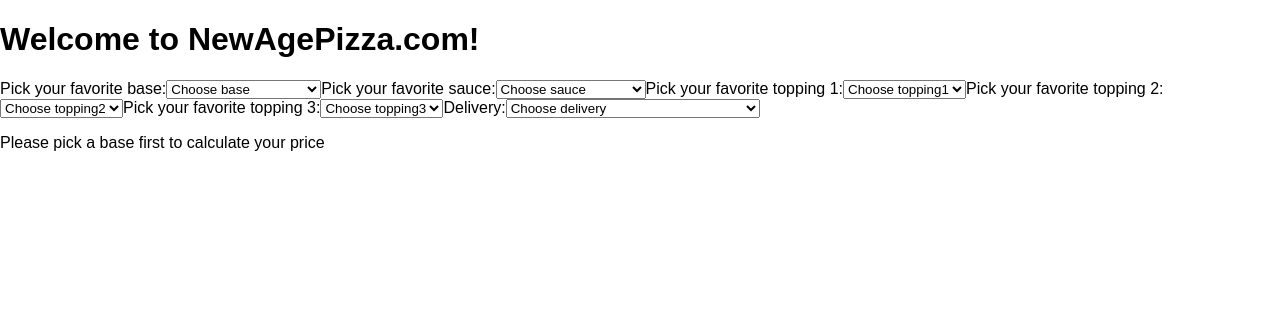
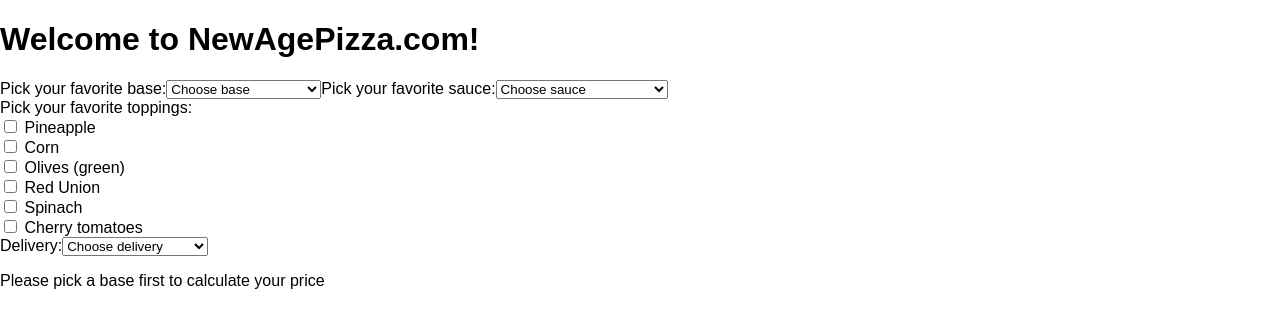
Before and after one commit to gitstephanie/pizzaconfigurator, a React (Create React App) app: page / in a window 1280 px wide. Shown: the top 328 px of the page. Built offline with nearby package versions, Linux system fonts and the light colour scheme.

Commit message:
Toppings are now checkboxes and are in one file. Also all option boxes are no longer hardcoded for base, sauce, delivery.

```diff
--- a/src/components/Delivery.jsx
+++ b/src/components/Delivery.jsx
@@ -5,18 +5,9 @@
 
 
 class Delivery extends React.Component {
-    constructor(props){
-        super(props)
-    this.state = {
-        deliverytype: ''
-    }
-this.onChange = this.onChange.bind(this)
-}
-
     onChange = (event) => {
         this.props.dispatch(chooseDelivery(event.target.value))
      }
-
 
     render () {
         return (
@@ -24,8 +15,11 @@
                 Delivery:
                 <select value={this.props.delivery} onChange={this.onChange}>
                     <option value='-1'>Choose delivery</option>
-            <option value={deliverytype[0].id}>{deliverytype[0].name}</option>
-            <option value={deliverytype[1].id}>{deliverytype[1].name} ({deliverytype[1].percentage}% extra costs)</option>
+                    {
+                        deliverytype.map(
+                            d => <option key={d.id} value={d.id}>{d.name}</option>
+                        )
+                    }
                 </select>
             </label>
         )
--- a/src/components/PizzaContainer.jsx
+++ b/src/components/PizzaContainer.jsx
@@ -2,37 +2,21 @@
 import {connect} from 'react-redux'
 import Base from './Base'
 import Sauce from './Sauce'
-import Topping1 from './Topping1'
-import Topping2 from './Topping2'
-import Topping3 from './Topping3'
+import Toppings from './Toppings'
 import Delivery from './Delivery'
 import TotalPrice from './TotalPrice'
 
 class PizzaContainer extends React.Component {
-  constructor(props) {
-    super(props)
-    this.state = {
-       base: '',
-       sauce: '',
-       topping1: '',
-       topping2: '',
-       topping3: '',
-       droneDelivery: false,
-       readyToOrder: false
-    }
-  }
   render() {
   //console.log(`Base: ${this.props.base}`)
   //console.log(`Sauce: ${this.props.sauce}`)
-    //console.log(`Topping: ${this.props.topping}`)
-    //console.log(`Delivery: ${this.props.deliverytype}`)
+  //console.log(`Topping: ${this.props.toppings}`)
+  //console.log(`Delivery: ${this.props.delivery}`)
   return (
     <div>
-        <Base currentBase={this.props.base}/>
+      <Base/>
       <Sauce/>
-        <Topping1/>
-        <Topping2/>
-        <Topping3/>
+      <Toppings/>
       <Delivery/>
       <TotalPrice pizza={this.props}/>
     </div>
@@ -44,9 +28,7 @@
   return {
     base: state.pizza.base,
     sauce: state.pizza.sauce,
-    topping1: state.pizza.topping1,
-    topping2: state.pizza.topping2,
-    topping3: state.pizza.topping3,
+    toppings: state.pizza.toppings,
     delivery: state.pizza.delivery
   }
 }
--- a/src/components/Sauce.jsx
+++ b/src/components/Sauce.jsx
@@ -4,13 +4,6 @@
 import {connect} from 'react-redux'
 
 class Sauce extends React.Component {
-    constructor(props){
-        super(props)
-        this.state = {
-            sauce: ''
-        }
-        this.onChange = this.onChange.bind(this)
-    }
 
 onChange = (event) => {
         this.props.dispatch(chooseSauce(event.target.value))
@@ -22,9 +15,11 @@
         Pick your favorite sauce:
         <select value={this.props.sauce} onChange={this.onChange}>
             <option value='-1'>Choose sauce</option>
-            <option value={sauces[0].id}>{sauces[0].name}</option>
-            <option value={sauces[1].id}>{sauces[1].name} (+ {sauces[1].price} euro)</option>
-            <option value={sauces[2].id}>{sauces[2].name} (+ {sauces[2].price} euro)</option>
+            {
+                sauces.map(
+                    s => <option key={s.id} value={s.id}>{s.name} {s.price > 0 ? `(${s.price} euro extra)` : ""}</option>
+                )
+            }
         </select>
       </label>
     )
--- a/src/components/Topping1.jsx
+++ /dev/null
@@ -1,44 +0,0 @@
-import React from 'react';
-import {chooseTopping1} from '../actions/pizza'
-import {toppings} from '../pizza.json'
-import {connect} from 'react-redux'
-
-class Topping1 extends React.Component {
-    constructor(props){
-        super(props)
-    this.state = {
-        topping1: ''
-    }
-this.onChange = this.onChange.bind(this)
-}
-
-onChange = (event) => {
-        this.props.dispatch(chooseTopping1(event.target.value))
-      }
-
-render () {
-    return (
-        <label>
-        Pick your favorite topping 1:
-        <select value={this.props.topping1} onChange={this.onChange}>
-	    <option value='-1'>Choose topping1</option>
-        <option value='0'>No topping</option>
-	    <option value={toppings[0].id}>{toppings[0].name}</option>
-	    <option value={toppings[1].id}>{toppings[1].name}</option>
-	    <option value={toppings[2].id}>{toppings[2].name}</option>
-	    <option value={toppings[3].id}>{toppings[3].name}</option>
-	    <option value={toppings[4].id}>{toppings[4].name}</option>
-	    <option value={toppings[5].id}>{toppings[5].name}</option>
-        </select>
-      </label>
-    )
-}
-}
-
-const mapStateToProps = (state) => {
-    return {
-        state
-    }
-}
-
-export default connect (mapStateToProps)(Topping1);
--- a/src/components/Topping2.jsx
+++ /dev/null
@@ -1,44 +0,0 @@
-import React from 'react';
-import {chooseTopping2} from '../actions/pizza'
-import {toppings} from '../pizza.json'
-import {connect} from 'react-redux'
-
-class Topping2 extends React.Component {
-    constructor(props){
-        super(props)
-    this.state = {
-        topping1: ''
-    }
-this.onChange = this.onChange.bind(this)
-}
-
-onChange = (event) => {
-        this.props.dispatch(chooseTopping2(event.target.value))
-      }
-
-render () {
-    return (
-        <label>
-        Pick your favorite topping 2:
-        <select value={this.props.topping2} onChange={this.onChange}>
-	    <option value='-1'>Choose topping2</option>
-        <option value='0'>No topping</option>
-	    <option value={toppings[0].id}>{toppings[0].name}</option>
-	    <option value={toppings[1].id}>{toppings[1].name}</option>
-	    <option value={toppings[2].id}>{toppings[2].name}</option>
-	    <option value={toppings[3].id}>{toppings[3].name}</option>
-	    <option value={toppings[4].id}>{toppings[4].name}</option>
-	    <option value={toppings[5].id}>{toppings[5].name}</option>
-        </select>
-      </label>
-    )
-}
-}
-
-const mapStateToProps = (state) => {
-    return {
-        state
-    }
-}
-
-export default connect (mapStateToProps)(Topping2);
--- a/src/components/Topping3.jsx
+++ /dev/null
@@ -1,44 +0,0 @@
-import React from 'react';
-import {chooseTopping3} from '../actions/pizza'
-import {toppings} from '../pizza.json'
-import {connect} from 'react-redux'
-
-class Topping3 extends React.Component {
-    constructor(props){
-        super(props)
-    this.state = {
-        topping1: ''
-    }
-this.onChange = this.onChange.bind(this)
-}
-
-onChange = (event) => {
-        this.props.dispatch(chooseTopping3(event.target.value))
-      }
-
-render () {
-    return (
-        <label>
-        Pick your favorite topping 3:
-        <select value={this.props.topping3} onChange={this.onChange}>
-	    <option value='-1'>Choose topping3</option>
-	    <option value='0'>No topping</option>
-	    <option value={toppings[0].id}>{toppings[0].name}</option>
-	    <option value={toppings[1].id}>{toppings[1].name}</option>
-	    <option value={toppings[2].id}>{toppings[2].name}</option>
-	    <option value={toppings[3].id}>{toppings[3].name}</option>
-	    <option value={toppings[4].id}>{toppings[4].name}</option>
-	    <option value={toppings[5].id}>{toppings[5].name}</option>
-        </select>
-      </label>
-    )
-}
-}
-
-const mapStateToProps = (state) => {
-    return {
-        state
-    }
-}
-
-export default connect (mapStateToProps)(Topping3);
--- /dev/null
+++ b/src/components/Toppings.jsx
@@ -0,0 +1,39 @@
+import React from 'react';
+import {chooseToppings} from '../actions/pizza'
+import {toppings} from '../pizza.json'
+import {connect} from 'react-redux'
+
+class Toppings extends React.Component {
+
+onChange = (event) => {
+    if (this.props.toppings.length === 3 && ! this.props.toppings.includes(event.target.value)) {
+        alert('Three toppings is enough, chubby')
+    } else {
+        this.props.dispatch(chooseToppings(event.target.value))
+    }
+}
+
+render () {
+    return (
+        <div>
+            Pick your favorite toppings:
+            <form>
+                <input onChange={this.onChange} type="checkbox" value={toppings[0].id} checked={this.props.toppings.includes("1")} /> {toppings[0].name}<br/>
+                <input onChange={this.onChange} type="checkbox" value={toppings[1].id} checked={this.props.toppings.includes("2")} /> {toppings[1].name}<br/>
+                <input onChange={this.onChange} type="checkbox" value={toppings[2].id} checked={this.props.toppings.includes("3")} /> {toppings[2].name}<br/>
+                <input onChange={this.onChange} type="checkbox" value={toppings[3].id} checked={this.props.toppings.includes("4")} /> {toppings[3].name}<br/>
+                <input onChange={this.onChange} type="checkbox" value={toppings[4].id} checked={this.props.toppings.includes("5")} /> {toppings[4].name}<br/>
+                <input onChange={this.onChange} type="checkbox" value={toppings[5].id} checked={this.props.toppings.includes("6")} /> {toppings[5].name}<br/>
+            </form>
+        </div>
+    )
+}
+}
+
+const mapStateToProps = (state) => {
+    return {
+        toppings: state.pizza.toppings
+    }
+}
+
+export default connect (mapStateToProps)(Toppings);
--- a/src/components/TotalPrice.jsx
+++ b/src/components/TotalPrice.jsx
@@ -8,10 +8,8 @@
         let tp = 0
         tp += bases[pizza.base-1] ? bases[pizza.base-1].price : 0
         tp += sauces[pizza.sauce-1] ? sauces[pizza.sauce-1].price : 0
-        tp += pizza.topping1 > 0 ? 0.5 : 0
-        tp += pizza.topping2 > 0 ? 0.5 : 0
-        tp += pizza.topping3 > 0 ? 0.5 : 0
+        tp += pizza.toppings.length * 0.5
         tp += pizza.delivery > 1 ? tp*0.1 : 0
-        return <p>Total price is: {tp}</p>
+        return <p>Total price is: {Math.round(tp * 100) / 100}</p>
     } else {return (<p>Please pick a base first to calculate your price</p>)}
 }
--- a/src/reducers/pizza.js
+++ b/src/reducers/pizza.js
@@ -1,6 +1,13 @@
-import {CHOOSE_BASE, CHOOSE_SAUCE, CHOOSE_TOPPING1, CHOOSE_TOPPING2, CHOOSE_TOPPING3, CHOOSE_DELIVERY} from "../actions/pizza";
+import {CHOOSE_BASE, CHOOSE_SAUCE, CHOOSE_TOPPINGS, CHOOSE_DELIVERY} from "../actions/pizza";
 
-const reducer = (state = {}, action = {}) => {
+const initState = {
+    base: '',
+    sauce: '',
+    toppings: [],
+    delivery: 0
+}
+
+const reducer = (state = initState, action = {}) => {
     switch (action.type) {
         case CHOOSE_BASE:
          return {
@@ -12,20 +19,12 @@
             ...state,
             sauce: action.payload
         }
-        case CHOOSE_TOPPING1:
+        case CHOOSE_TOPPINGS:
          return {
             ...state,
-            topping1: action.payload
-        }
-        case CHOOSE_TOPPING2:
-         return {
-            ...state,
-            topping2: action.payload
-        }
-        case CHOOSE_TOPPING3:
-         return {
-            ...state,
-            topping3: action.payload
+            toppings: state.toppings.includes(action.payload) ?
+                state.toppings.filter(s => s !== action.payload) :
+                state.toppings.concat([action.payload])
         }
         case CHOOSE_DELIVERY:
          return {
```
Also changed, not shown: src/actions/pizza.js (+4 -22 lines), src/components/Base.jsx (+5 -10 lines), src/components/PizzaForm.jsx (deleted, +0 -69 lines). Lines whose indentation alone changed are shown as unchanged.
